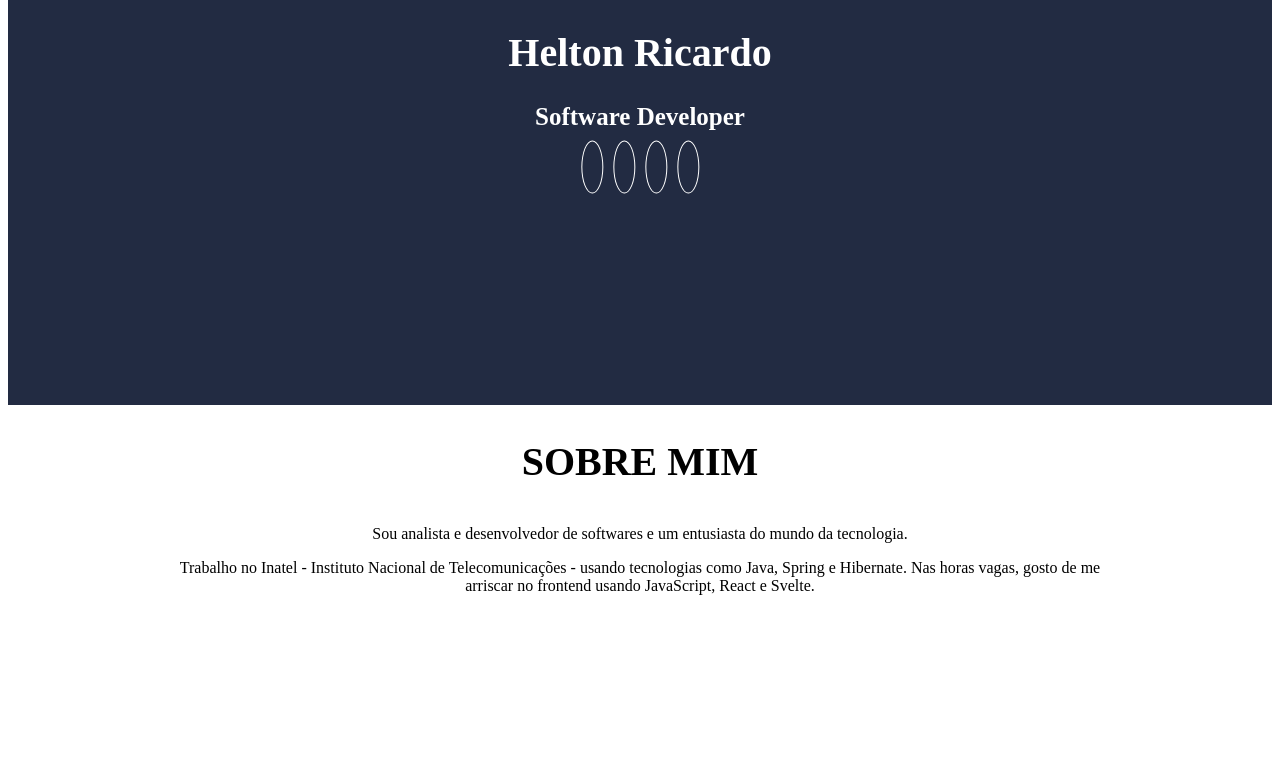
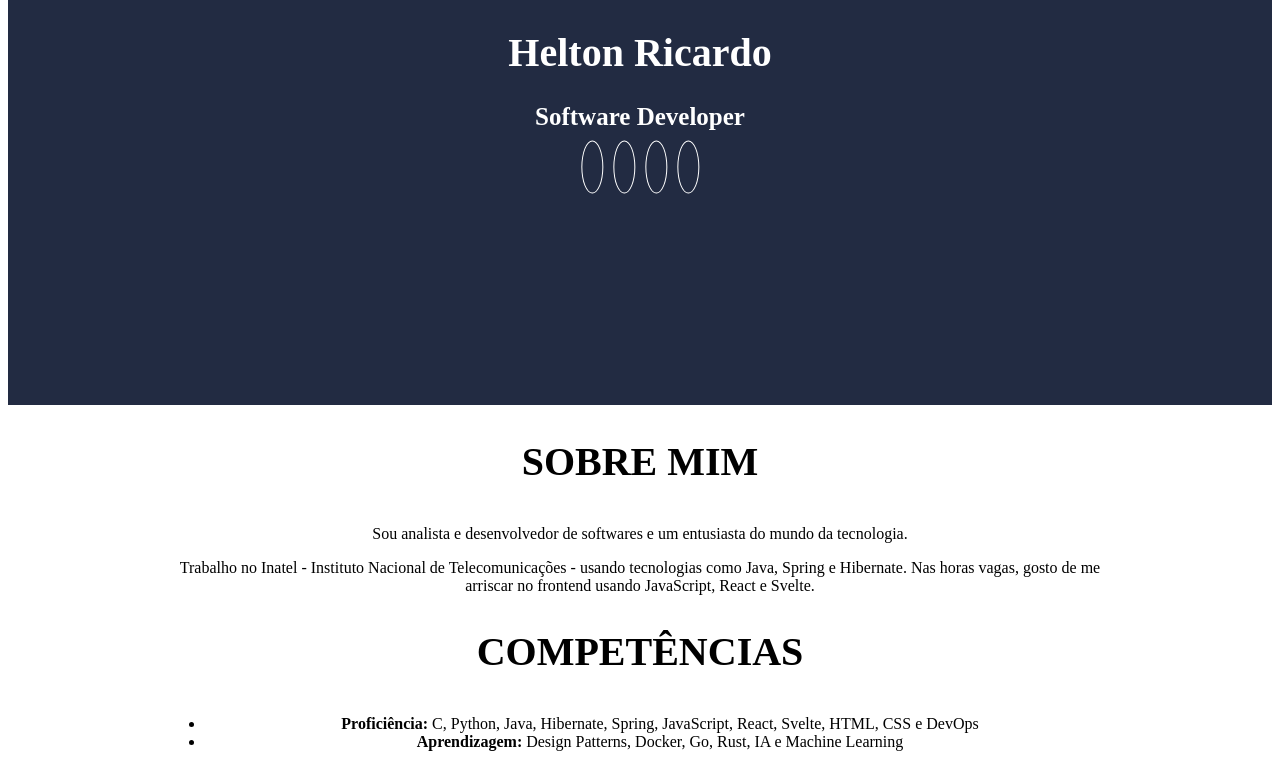
Before and after one commit to heltonricardo/svelte-secomp-sxs, a Svelte app: page / in a window 1280 px wide. Shown: the part 403-1170 px from the top of the page. Before the commit the page ends 1014 px from the top, so only its background shows below. Built offline with nearby package versions, Linux system fonts and the light colour scheme; the HTML template or start-up script is replaced by a standard one.

Commit message:
Adicionando secao de competencias (App)

```diff
--- a/src/App.svelte
+++ b/src/App.svelte
@@ -16,3 +16,16 @@
 		arriscar no frontend usando JavaScript, React e Svelte.
 	</p>
 </Secao>
+
+<Secao titulo="Competências">
+	<ul>
+		<li>
+			<strong>Proficiência:</strong> C, Python, Java, Hibernate, Spring, JavaScript,
+			React, Svelte, HTML, CSS e DevOps
+		</li>
+		<li>
+			<strong>Aprendizagem:</strong> Design Patterns, Docker, Go, Rust, IA
+			e Machine Learning
+		</li>
+	</ul>
+</Secao>
```
